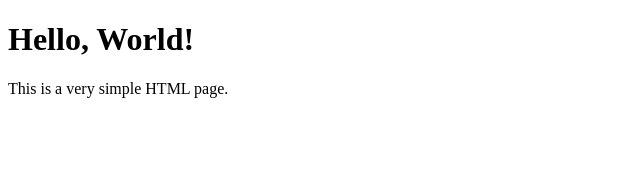
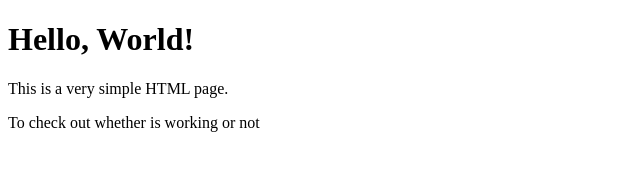
Before and after one commit to MysticDarknes/jenkins, a plain HTML site: page index.html in a window 1280 px wide. Shown: the whole page, without its empty margins (0-640 px from the left). Drawn offline with Linux system fonts and the light colour scheme.

Commit message:
edited by joe

```diff
--- a/index.html
+++ b/index.html
@@ -9,6 +9,7 @@
 
     <h1>Hello, World!</h1>
     <p>This is a very simple HTML page.</p>
+    <p>To check out whether is working or not</p>
 
 </body>
 </html>
```
